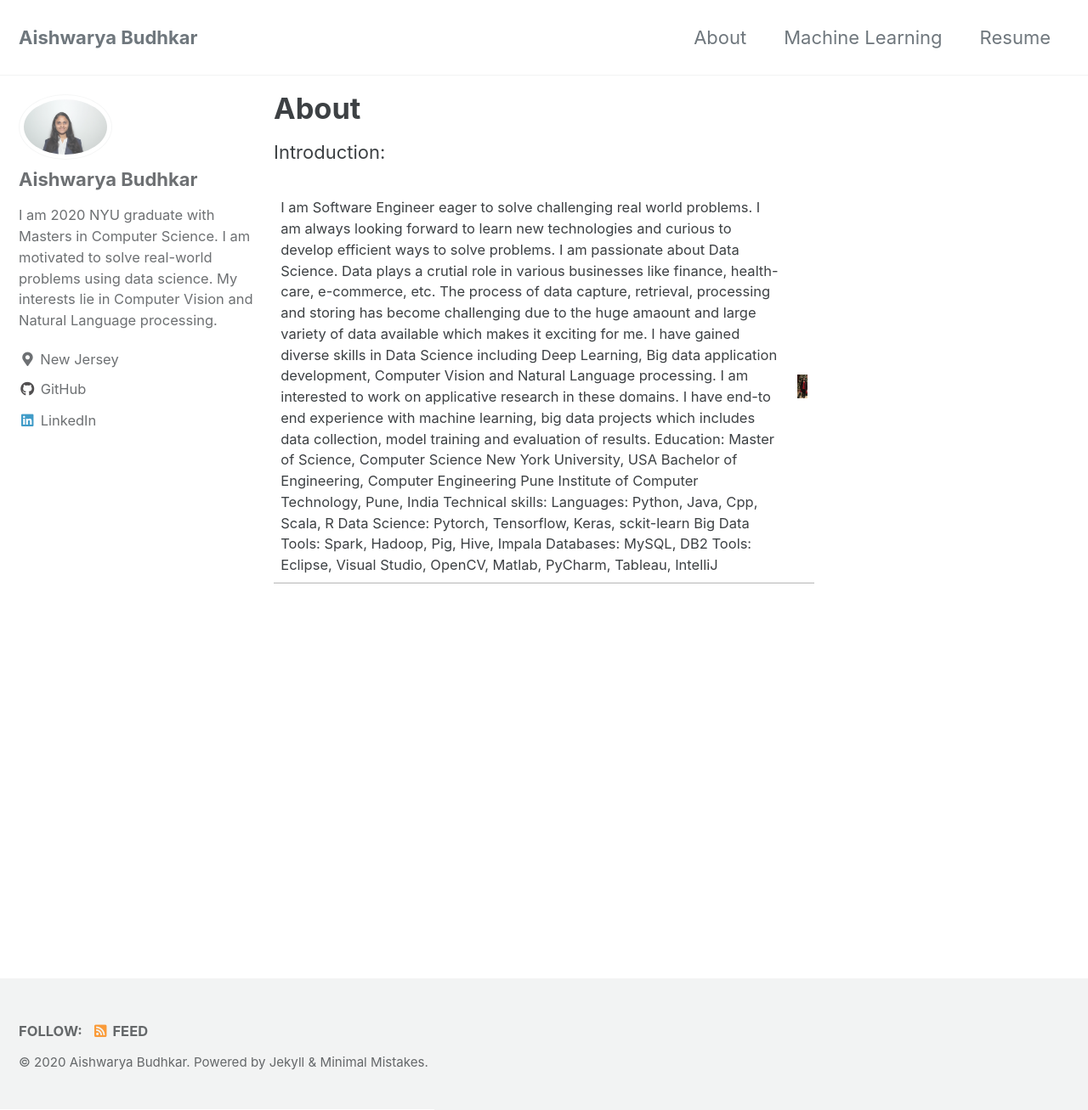
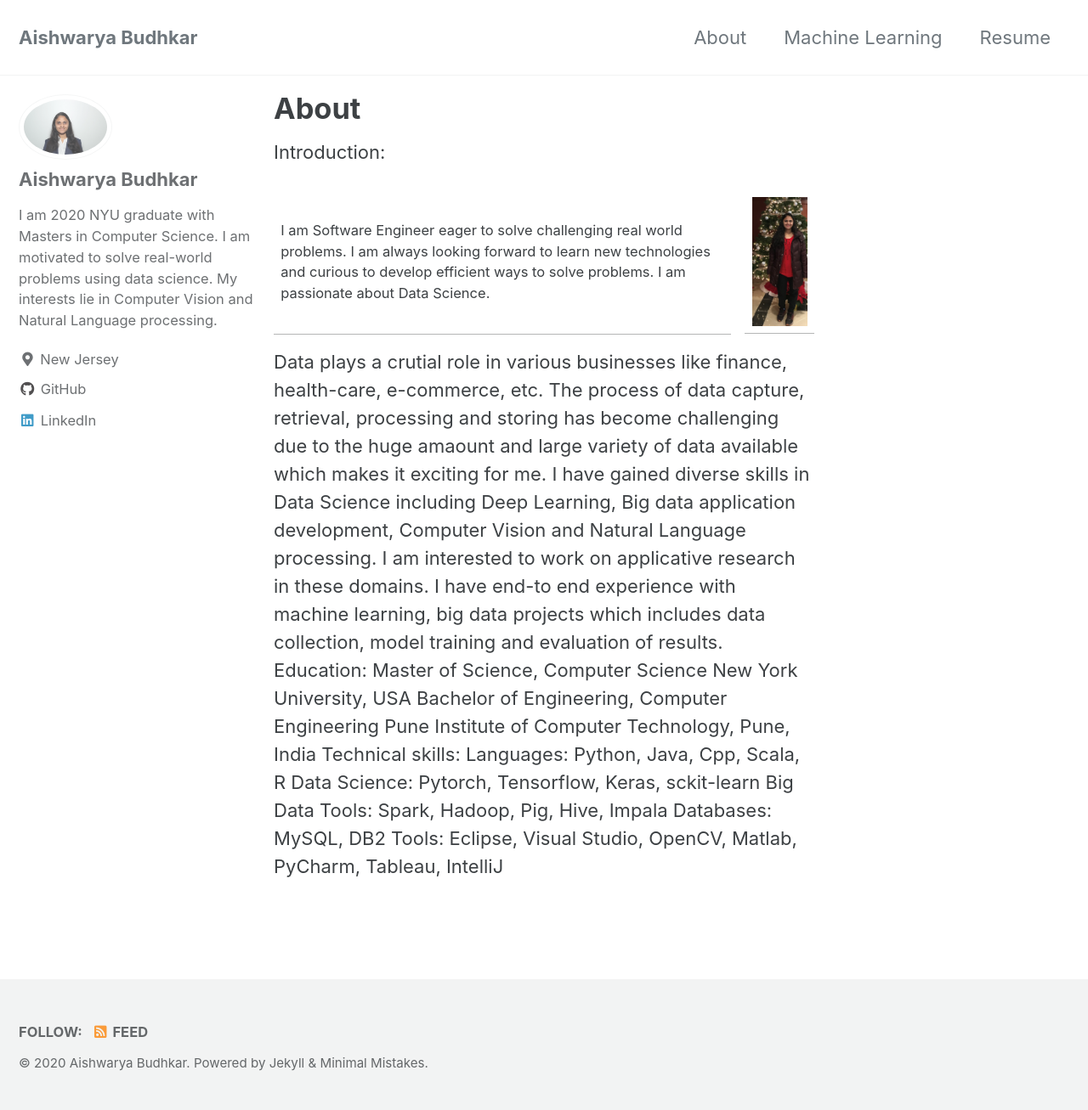
Before and after one commit to asbudhkar/asbudhkar.github.io, a Jekyll site: the page built from _pages/about.md, in a window 1280 px wide and 1307 px high. Shown: the whole window at 85% size. Built offline with Jekyll 4.4.1, drawn with Linux system fonts in a browser that asks for light colours; cached includes are drawn as plain includes.

Commit message:
Added about

```diff
--- a/_pages/about.md
+++ b/_pages/about.md
@@ -5,40 +5,45 @@ header:
     images: "/images/headshot.jpg"
 ---
 Introduction:
-<p class="alignright">
-    <table>
-        <tbody>
-            <tr>
-                <td>
-                    I am Software Engineer eager to solve challenging real world problems. I am always looking forward to learn new technologies and curious to develop efficient ways to solve problems. I am passionate about Data Science.
-
-                    Data plays a crutial role in various businesses like finance, health-care, e-commerce, etc. The process of data capture, retrieval, processing and storing has become challenging due to the huge amaount and large variety of data available which makes it exciting for me. I have gained diverse skills in Data Science including Deep Learning, Big data application development, Computer Vision and Natural Language processing. I am interested to work on applicative research in these domains. I have end-to end experience with machine learning, big data projects which includes data collection, model training and evaluation of results.
-
-                    Education:
-
-                    Master of Science, Computer Science
-                    New York University, USA
-
-                    Bachelor of Engineering, Computer Engineering
-                    Pune Institute of Computer Technology, Pune, India
-
-                    Technical skills:
-                    Languages: Python, Java, Cpp, Scala, R
-                    Data Science: Pytorch, Tensorflow, Keras, sckit-learn
-                    Big Data Tools: Spark, Hadoop, Pig, Hive, Impala
-                    Databases: MySQL, DB2
-                    Tools: Eclipse, Visual Studio, OpenCV, Matlab, PyCharm, Tableau, IntelliJ
-                </td>
-                <td>
-                    <img src="/images/headshot1.jpg" width="250" height="500"/>
-                </td>
-            </tr>
-        </tbody>
-    </table>
-</p>
+<table>
+    <tbody>
+        <tr>
+            <td>
+                I am Software Engineer eager to solve challenging real world problems. I am always looking forward to learn new technologies and curious to develop efficient ways to solve problems. I am passionate about Data Science.
+            </td>
+            <td class="align-right">
+                <img src="/images/headshot1.jpg" width="250" height="500"/>
+            </td>
+        </tr>
+    </tbody>
+</table>
 
 <style>
 .alignright {
     text-align: right;
 }
 </style>
+
+
+<table>
+    <tbody>
+        <tr>
+            Data plays a crutial role in various businesses like finance, health-care, e-commerce, etc. The process of data capture, retrieval, processing and storing has become challenging due to the huge amaount and large variety of data available which makes it exciting for me. I have gained diverse skills in Data Science including Deep Learning, Big data application development, Computer Vision and Natural Language processing. I am interested to work on applicative research in these domains. I have end-to end experience with machine learning, big data projects which includes data collection, model training and evaluation of results.
+
+            Education:
+
+            Master of Science, Computer Science
+            New York University, USA
+
+            Bachelor of Engineering, Computer Engineering
+            Pune Institute of Computer Technology, Pune, India
+
+            Technical skills:
+            Languages: Python, Java, Cpp, Scala, R
+            Data Science: Pytorch, Tensorflow, Keras, sckit-learn
+            Big Data Tools: Spark, Hadoop, Pig, Hive, Impala
+            Databases: MySQL, DB2
+            Tools: Eclipse, Visual Studio, OpenCV, Matlab, PyCharm, Tableau, IntelliJ
+</tr>
+</tbody>
+</table>
```
